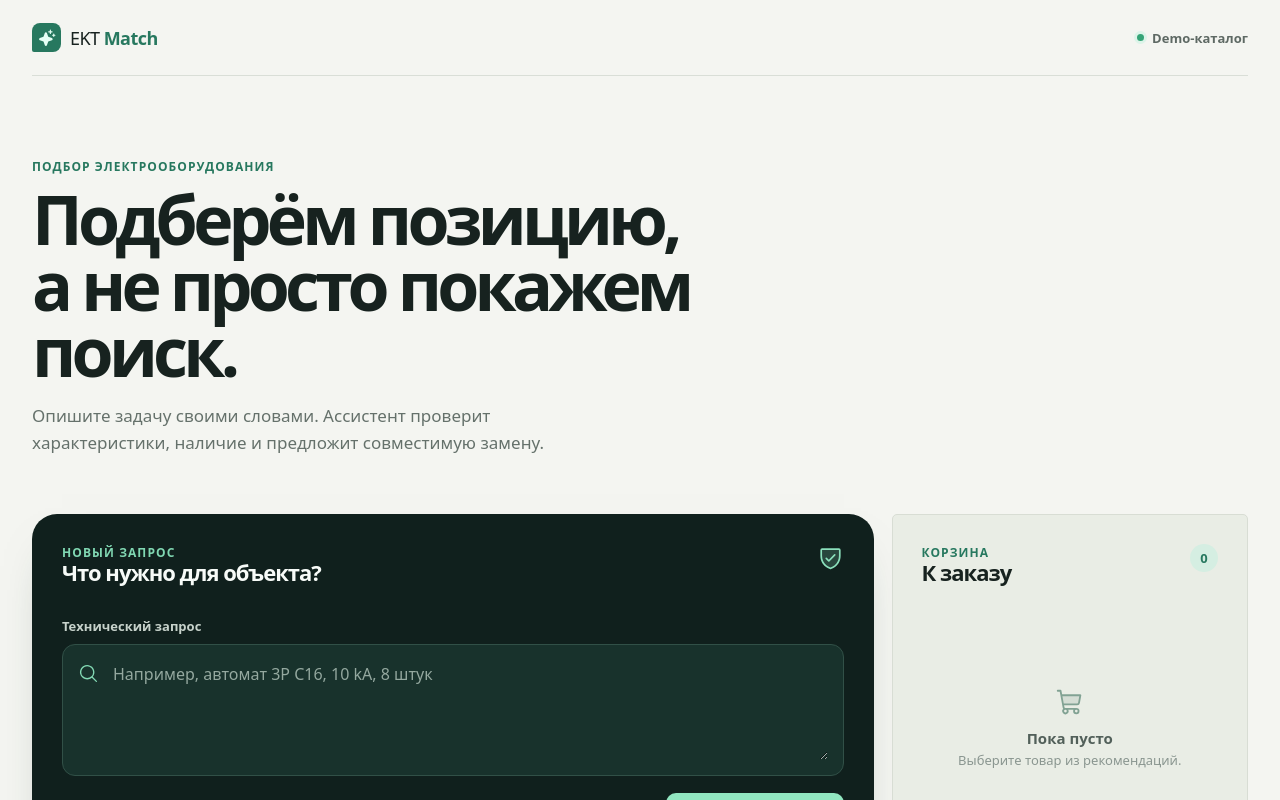
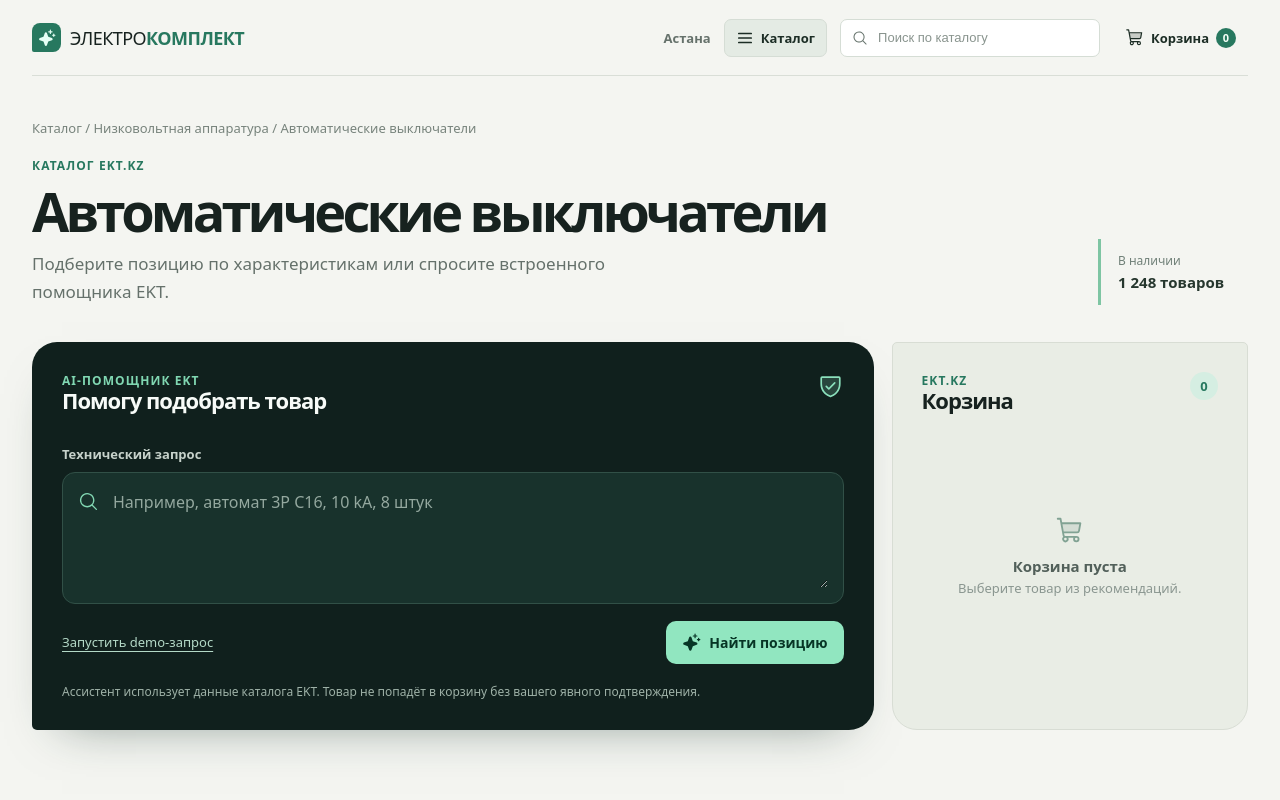
Before and after one commit to BAITC-Hacks/hack-ddb369dc-saq-digital, a React (Vite) app: page / in a window 1280 px wide. Shown: the top 800 px of the page. Built offline with nearby package versions, Linux system fonts and the light colour scheme.

Commit message:
refactor: embed assistant in EKT catalog context

```diff
--- a/src/App.tsx
+++ b/src/App.tsx
@@ -4,6 +4,7 @@ import {
   CheckCircle,
   CircleNotch,
   MagnifyingGlass,
+  List,
   Package,
   ShieldCheck,
   ShoppingCart,
@@ -103,26 +104,33 @@ function App() {
 
   return (
     <main className="app-shell">
-      <header className="topbar">
-        <a className="brand" href="#search" aria-label="EKT Match — к поиску">
+      <header className="site-header">
+        <a className="brand" href="#search" aria-label="Электрокомплект — к каталогу">
           <span className="brand-mark"><Sparkle size={18} weight="fill" aria-hidden="true" /></span>
-          <span>EKT <strong>Match</strong></span>
+          <span>ЭЛЕКТРО<strong>КОМПЛЕКТ</strong></span>
         </a>
-        <div className="topbar__status"><span /> Demo-каталог</div>
+        <div className="site-actions">
+          <span className="city-label">Астана</span>
+          <button className="catalog-button" type="button"><List size={18} weight="bold" aria-hidden="true" /> Каталог</button>
+          <label className="site-search" aria-label="Поиск по каталогу"><MagnifyingGlass size={18} aria-hidden="true" /><input placeholder="Поиск по каталогу" /></label>
+          <a className="header-cart" href="#cart"><ShoppingCart size={19} weight="duotone" aria-hidden="true" /> Корзина <b>{cartProduct ? 1 : 0}</b></a>
+        </div>
       </header>
 
-      <section className="intro" aria-labelledby="page-title">
-        <p className="eyebrow">Подбор электрооборудования</p>
-        <h1 id="page-title">Подберём позицию,<br />а не просто покажем поиск.</h1>
-        <p className="intro-copy">Опишите задачу своими словами. Ассистент проверит характеристики, наличие и предложит совместимую замену.</p>
+      <section className="catalog-context" aria-labelledby="page-title">
+        <p className="breadcrumbs">Каталог / Низковольтная аппаратура / Автоматические выключатели</p>
+        <div className="catalog-context__content">
+          <div><p className="eyebrow">Каталог EKT.kz</p><h1 id="page-title">Автоматические выключатели</h1><p className="intro-copy">Подберите позицию по характеристикам или спросите встроенного помощника EKT.</p></div>
+          <div className="catalog-facts"><span>В наличии</span><strong>1 248 товаров</strong></div>
+        </div>
       </section>
 
       <section className="workspace" id="search" aria-label="Подбор товара">
         <div className="search-panel">
           <div className="panel-heading">
             <div>
-              <p className="panel-kicker">Новый запрос</p>
-              <h2>Что нужно для объекта?</h2>
+              <p className="panel-kicker">AI-помощник EKT</p>
+              <h2>Помогу подобрать товар</h2>
             </div>
             <ShieldCheck size={27} weight="duotone" aria-label="Подтверждение требуется перед добавлением" />
           </div>
@@ -149,23 +157,23 @@ function App() {
               Найти позицию
             </button>
           </div>
-          <p className="helper-text">Товар не попадёт в корзину без вашего явного подтверждения.</p>
+          <p className="helper-text">Ассистент использует данные каталога EKT. Товар не попадёт в корзину без вашего явного подтверждения.</p>
         </div>
 
-        <aside className="cart-panel" aria-label="Корзина" aria-live="polite">
+        <aside className="cart-panel" id="cart" aria-label="Корзина EKT.kz" aria-live="polite">
           <div className="cart-panel__heading">
-            <div><p className="panel-kicker">Корзина</p><h2>К заказу</h2></div>
+            <div><p className="panel-kicker">EKT.kz</p><h2>Корзина</h2></div>
             <span className="cart-count">{cartProduct ? 1 : 0}</span>
           </div>
           {cartProduct ? (
             <div className="cart-item">
               <div className="cart-item__icon"><Package size={24} weight="duotone" aria-hidden="true" /></div>
-              <div><p>{cartProduct.sku}</p><strong>{cartProduct.name}</strong><span>8 шт. · {priceFormatter.format(cartProduct.price * 8)}</span></div>
+              <div><p>Добавлено в корзину EKT.kz</p><strong>{cartProduct.name}</strong><span>8 шт. · {priceFormatter.format(cartProduct.price * 8)}</span></div>
             </div>
           ) : (
             <div className="cart-empty">
               <ShoppingCart size={29} weight="duotone" aria-hidden="true" />
-              <p>Пока пусто</p>
+              <p>Корзина пуста</p>
               <span>Выберите товар из рекомендаций.</span>
             </div>
           )}
@@ -201,7 +209,7 @@ function App() {
             <div className="confirmation-meta"><span>Количество <b>8 шт.</b></span><span>Итого <b>{priceFormatter.format(selectedProduct.price * 8)}</b></span></div>
             <div className="modal-actions">
               <button className="ghost-button" type="button" onClick={() => setSelectedProduct(null)}>Отмена</button>
-              <button className="primary-button" type="button" onClick={addToCart}>Подтвердить и добавить</button>
+              <button className="primary-button" type="button" onClick={addToCart}>Добавить в корзину EKT</button>
             </div>
           </section>
         </div>
--- a/src/styles.css
+++ b/src/styles.css
@@ -12,17 +12,31 @@ button { cursor: pointer; }
 button:disabled { cursor: not-allowed; opacity: .62; }
 
 .app-shell { max-width: 1400px; min-height: 100dvh; margin: 0 auto; padding: 0 32px 72px; }
-.topbar { min-height: 76px; display: flex; align-items: center; justify-content: space-between; border-bottom: 1px solid #d9ded7; }
+.site-header { min-height: 76px; display: flex; align-items: center; justify-content: space-between; gap: 24px; border-bottom: 1px solid #d9ded7; }
 .brand { display: inline-flex; gap: 9px; align-items: center; color: #17221f; font-size: 18px; font-weight: 500; text-decoration: none; letter-spacing: -.03em; }
 .brand strong { color: #27785f; font-weight: 800; }
 .brand-mark { width: 29px; height: 29px; display: grid; place-items: center; color: #e5fff5; background: #27785f; border-radius: 8px 8px 8px 2px; }
-.topbar__status { display: inline-flex; align-items: center; gap: 8px; font-size: 13px; font-weight: 700; color: #5e6964; }
-.topbar__status span, .stock span { width: 7px; height: 7px; display: inline-block; background: #36a477; border-radius: 50%; box-shadow: 0 0 0 3px #ddf4e9; }
+.site-actions { display: flex; align-items: center; gap: 13px; }
+.city-label { color: #65716b; font-size: 13px; font-weight: 700; }
+.catalog-button, .header-cart { display: inline-flex; align-items: center; gap: 7px; min-height: 38px; padding: 0 11px; color: #1c2d25; background: #e4ebe4; border: 1px solid #d5ddd5; border-radius: 7px; font-size: 13px; font-weight: 800; text-decoration: none; }
+.catalog-button:hover { background: #dbe6dc; }
+.header-cart { background: transparent; border-color: transparent; }
+.header-cart b { display: grid; min-width: 20px; height: 20px; place-items: center; color: #f4fff7; background: #27785f; border-radius: 50%; font-size: 11px; }
+.site-search { display: flex; align-items: center; gap: 8px; width: min(30vw, 260px); min-height: 38px; margin: 0; padding: 0 11px; color: #69766f; background: #fff; border: 1px solid #d5ddd5; border-radius: 7px; }
+.site-search input { width: 100%; min-width: 0; color: #26372e; background: none; border: 0; outline: 0; font-size: 13px; }
+.site-search input::placeholder { color: #89948e; }
+.stock span { width: 7px; height: 7px; display: inline-block; background: #36a477; border-radius: 50%; box-shadow: 0 0 0 3px #ddf4e9; }
 
-.intro { max-width: 780px; padding: 82px 0 58px; }
+.catalog-context { padding: 43px 0 37px; }
+.breadcrumbs { margin-bottom: 20px; color: #77837c; font-size: 13px; }
+.catalog-context__content { display: flex; align-items: end; justify-content: space-between; gap: 28px; }
+.catalog-facts { min-width: 150px; padding: 13px 0 13px 17px; border-left: 3px solid #7ec5a3; }
+.catalog-facts span, .catalog-facts strong { display: block; }
+.catalog-facts span { color: #708078; font-size: 12px; }
+.catalog-facts strong { margin-top: 3px; color: #26372e; font-size: 15px; }
 .eyebrow, .panel-kicker { margin: 0; color: #27785f; font-size: 12px; font-weight: 800; letter-spacing: .09em; text-transform: uppercase; }
 h1, h2, h3, p { margin-top: 0; }
-h1 { margin: 11px 0 18px; font-size: clamp(38px, 5.5vw, 68px); letter-spacing: -.07em; line-height: .97; }
+h1 { margin: 11px 0 13px; font-size: clamp(34px, 4.3vw, 54px); letter-spacing: -.07em; line-height: .97; }
 h2 { margin-bottom: 0; font-size: 22px; line-height: 1.08; letter-spacing: -.045em; }
 .intro-copy { max-width: 590px; margin: 0; color: #65716b; font-size: 17px; line-height: 1.6; }
 
@@ -105,4 +119,4 @@ textarea::placeholder { color: #94a89f; }
 @keyframes modal-in { from { opacity: 0; transform: translateY(14px) scale(.98); } to { opacity: 1; transform: translateY(0) scale(1); } }
 
 @media (prefers-reduced-motion: reduce) { *, *::before, *::after { animation-duration: .01ms !important; animation-iteration-count: 1 !important; transition-duration: .01ms !important; } }
-@media (max-width: 760px) { .app-shell { padding: 0 16px 48px; }.intro { padding: 55px 0 37px; }.workspace { grid-template-columns: 1fr; }.search-panel, .cart-panel { padding: 23px; }.cart-panel { min-height: 155px; }.results { padding-top: 46px; }.result-heading, .product-row__body { flex-direction: column; gap: 9px; }.query-chip { white-space: normal; }.product-price { margin-top: 0; }.modal-actions { grid-template-columns: 1fr; }.search-actions { align-items: flex-end; flex-direction: column-reverse; }.primary-button { width: 100%; }.secondary-button { width: 100%; }.topbar__status { font-size: 12px; } }
+@media (max-width: 760px) { .app-shell { padding: 0 16px 48px; }.site-header { min-height: auto; align-items: flex-start; flex-direction: column; padding: 17px 0; }.site-actions { width: 100%; flex-wrap: wrap; }.city-label { display: none; }.site-search { flex: 1; width: auto; }.catalog-context { padding: 34px 0 30px; }.catalog-context__content { align-items: flex-start; flex-direction: column; }.workspace { grid-template-columns: 1fr; }.search-panel, .cart-panel { padding: 23px; }.cart-panel { min-height: 155px; }.results { padding-top: 46px; }.result-heading, .product-row__body { flex-direction: column; gap: 9px; }.query-chip { white-space: normal; }.product-price { margin-top: 0; }.modal-actions { grid-template-columns: 1fr; }.search-actions { align-items: flex-end; flex-direction: column-reverse; }.primary-button { width: 100%; }.secondary-button { width: 100%; } }
```
Also changed, not shown: 1 other file (tests, documents, lock files or other folders).
